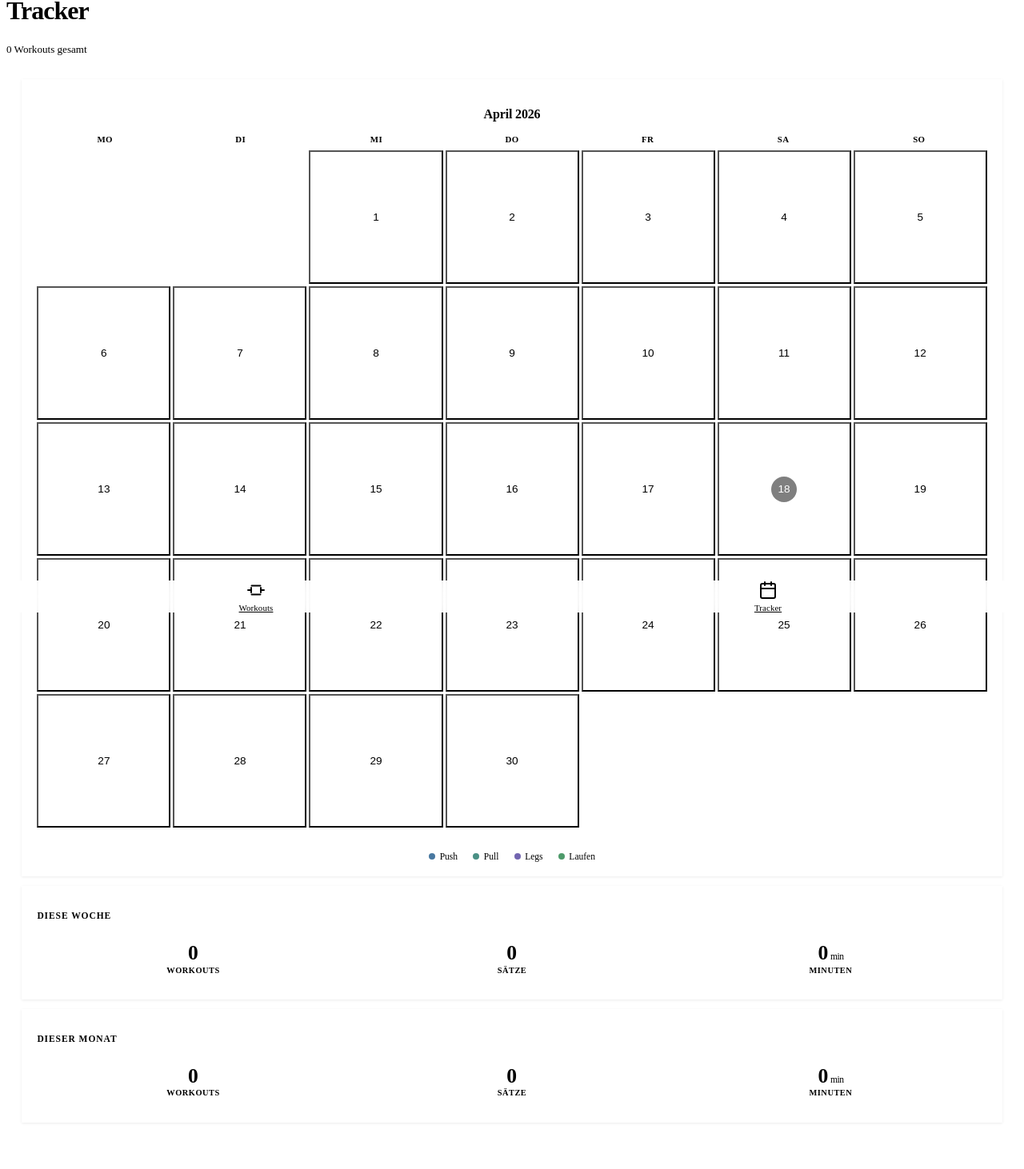
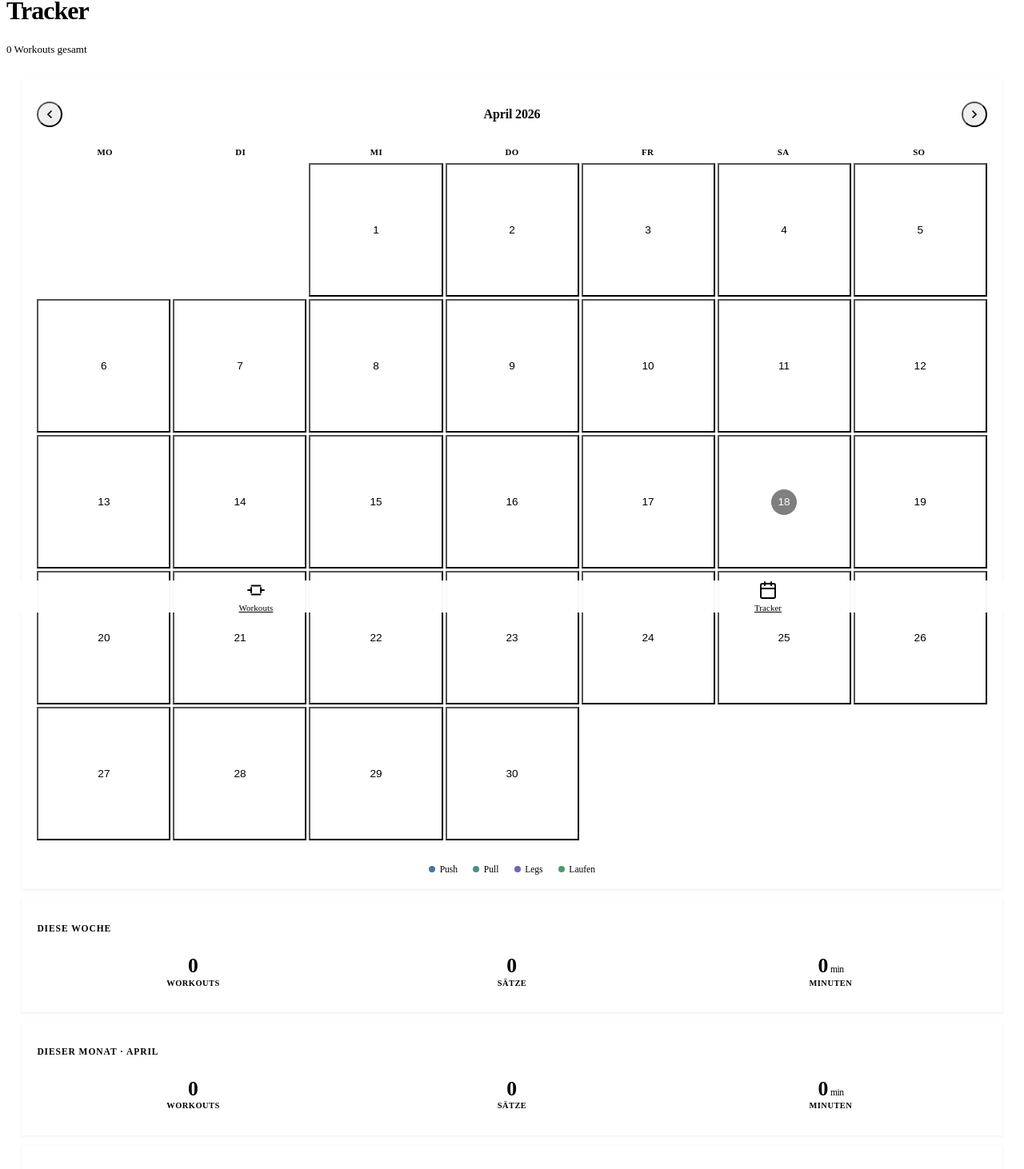
Before and after one commit to tt100-code/Workout---App, a React (Vite) app: page /tracker in a window 1280 px wide. Shown: the part 34-1496 px from the top of the page at 80% size. Built offline with nearby package versions, Linux system fonts and the light colour scheme; the HTML template or start-up script is replaced by a standard one.

Commit message:
feat: month navigation arrows + yearly stats card

```diff
--- a/src/components/tracker/CalendarGrid.jsx
+++ b/src/components/tracker/CalendarGrid.jsx
@@ -11,7 +11,7 @@ const TYPE_COLORS = {
   other: '#888888',
 }
 
-export function CalendarGrid({ year, month, dayTypes, onDayPress }) {
+export function CalendarGrid({ year, month, dayTypes, onDayPress, onPrevMonth, onNextMonth }) {
   const date = new Date(year, month, 1)
   const daysInMonth = getDaysInMonth(date)
 
@@ -26,7 +26,15 @@ export function CalendarGrid({ year, month, dayTypes, onDayPress }) {
 
   return (
     <div className={styles.wrap}>
-      <p className={styles.monthLabel}>{format(date, 'MMMM yyyy')}</p>
+      <div className={styles.monthNav}>
+        <button className={styles.navBtn} onClick={onPrevMonth}>
+          <svg width="18" height="18" viewBox="0 0 24 24" fill="none" stroke="currentColor" strokeWidth="2.5" strokeLinecap="round"><polyline points="15 18 9 12 15 6"/></svg>
+        </button>
+        <p className={styles.monthLabel}>{format(date, 'MMMM yyyy')}</p>
+        <button className={styles.navBtn} onClick={onNextMonth}>
+          <svg width="18" height="18" viewBox="0 0 24 24" fill="none" stroke="currentColor" strokeWidth="2.5" strokeLinecap="round"><polyline points="9 18 15 12 9 6"/></svg>
+        </button>
+      </div>
       <div className={styles.weekdays}>
         {WEEKDAYS.map(d => <span key={d}>{d}</span>)}
       </div>
--- a/src/components/tracker/CalendarGrid.module.css
+++ b/src/components/tracker/CalendarGrid.module.css
@@ -5,13 +5,30 @@
   box-shadow: 0 1px 3px rgba(0,0,0,0.08);
 }
 
+.monthNav {
+  display: flex;
+  align-items: center;
+  justify-content: space-between;
+  margin-bottom: 1rem;
+}
+
 .monthLabel {
   font-size: 1rem;
   font-weight: 600;
+  letter-spacing: -0.01em;
+  flex: 1;
   text-align: center;
-  margin-bottom: 1rem;
-  letter-spacing: -0.01em;
 }
+
+.navBtn {
+  width: 32px; height: 32px;
+  display: flex; align-items: center; justify-content: center;
+  border-radius: 50%;
+  color: var(--muted);
+  touch-action: manipulation;
+  flex-shrink: 0;
+}
+.navBtn:active { background: var(--bg2); color: var(--text); }
 
 .weekdays {
   display: grid;
--- a/src/screens/TrackerScreen.jsx
+++ b/src/screens/TrackerScreen.jsx
@@ -1,27 +1,24 @@
 import { useState } from 'react'
-import { format, parseISO } from 'date-fns'
+import { format, parseISO, addMonths, subMonths } from 'date-fns'
 import { de } from 'date-fns/locale'
 import { useApp } from '../context/AppContext'
 import { BottomNav } from '../components/layout/BottomNav'
 import { CalendarGrid } from '../components/tracker/CalendarGrid'
 import { StatCard } from '../components/tracker/StatCard'
 import { WorkoutPicker } from '../components/tracker/WorkoutPicker'
-import { getDayWorkoutTypes, getWeekStats, getMonthStats } from '../utils/statsCalculator'
+import { getDayWorkoutTypes, getWeekStats, getMonthStats, getYearStats } from '../utils/statsCalculator'
 import styles from './TrackerScreen.module.css'
 
 export function TrackerScreen() {
   const { history, addSession, removeSession } = useApp()
   const now = new Date()
-  const [viewDate] = useState(now)
-  const [pickerDay, setPickerDay] = useState(null) // 'YYYY-MM-DD' or null
+  const [viewDate, setViewDate] = useState(now)
+  const [pickerDay, setPickerDay] = useState(null)
 
-  const dayTypes  = getDayWorkoutTypes(history)
-  const weekStats  = getWeekStats(history, viewDate)
+  const dayTypes   = getDayWorkoutTypes(history)
+  const weekStats  = getWeekStats(history, now)
   const monthStats = getMonthStats(history, viewDate)
-
-  const handleDayPress = (dateKey) => {
-    setPickerDay(dateKey)
-  }
+  const yearStats  = getYearStats(history, now)
 
   const handleSelect = (opt) => {
     addSession({
@@ -37,17 +34,9 @@ export function TrackerScreen() {
     setPickerDay(null)
   }
 
-  const handleRemove = () => {
-    removeSession(pickerDay)
-    setPickerDay(null)
-  }
-
   const formatDayLabel = (dateKey) => {
-    try {
-      return format(parseISO(dateKey), 'EEEE, d. MMMM', { locale: de })
-    } catch {
-      return dateKey
-    }
+    try { return format(parseISO(dateKey), 'EEEE, d. MMMM', { locale: de }) }
+    catch { return dateKey }
   }
 
   return (
@@ -63,7 +52,9 @@ export function TrackerScreen() {
             year={viewDate.getFullYear()}
             month={viewDate.getMonth()}
             dayTypes={dayTypes}
-            onDayPress={handleDayPress}
+            onDayPress={setPickerDay}
+            onPrevMonth={() => setViewDate(d => subMonths(d, 1))}
+            onNextMonth={() => setViewDate(d => addMonths(d, 1))}
           />
 
           <StatCard
@@ -76,11 +67,20 @@ export function TrackerScreen() {
           />
 
           <StatCard
-            title="Dieser Monat"
+            title={`Dieser Monat · ${format(viewDate, 'MMMM', { locale: de })}`}
             stats={[
               { label: 'Workouts', value: monthStats.workouts,     unit: '' },
               { label: 'Sätze',    value: monthStats.totalSets,    unit: '' },
               { label: 'Minuten',  value: monthStats.totalMinutes, unit: ' min' },
+            ]}
+          />
+
+          <StatCard
+            title={`Dieses Jahr · ${now.getFullYear()}`}
+            stats={[
+              { label: 'Workouts', value: yearStats.workouts,     unit: '' },
+              { label: 'Sätze',    value: yearStats.totalSets,    unit: '' },
+              { label: 'Stunden',  value: Math.round(yearStats.totalMinutes / 60), unit: ' h' },
             ]}
           />
 
@@ -97,7 +97,7 @@ export function TrackerScreen() {
           dateLabel={formatDayLabel(pickerDay)}
           hasWorkout={dayTypes.has(pickerDay)}
           onSelect={handleSelect}
-          onRemove={handleRemove}
+          onRemove={() => { removeSession(pickerDay); setPickerDay(null) }}
           onClose={() => setPickerDay(null)}
         />
       )}
--- a/src/utils/statsCalculator.js
+++ b/src/utils/statsCalculator.js
@@ -1,4 +1,4 @@
-import { startOfWeek, endOfWeek, startOfMonth, endOfMonth, parseISO, isWithinInterval } from 'date-fns'
+import { startOfWeek, endOfWeek, startOfMonth, endOfMonth, startOfYear, endOfYear, parseISO, isWithinInterval } from 'date-fns'
 
 export function getDayWorkoutTypes(history) {
   // Returns a Map of 'YYYY-MM-DD' → workoutType string
@@ -34,6 +34,14 @@ export function getMonthStats(history, referenceDate = new Date()) {
   return _calcStats(history, interval)
 }
 
+export function getYearStats(history, referenceDate = new Date()) {
+  const interval = {
+    start: startOfYear(referenceDate),
+    end:   endOfYear(referenceDate),
+  }
+  return _calcStats(history, interval)
+}
+
 function _calcStats(history, interval) {
   const sessions = history.filter(s =>
     isWithinInterval(parseISO(s.date), interval)
```
